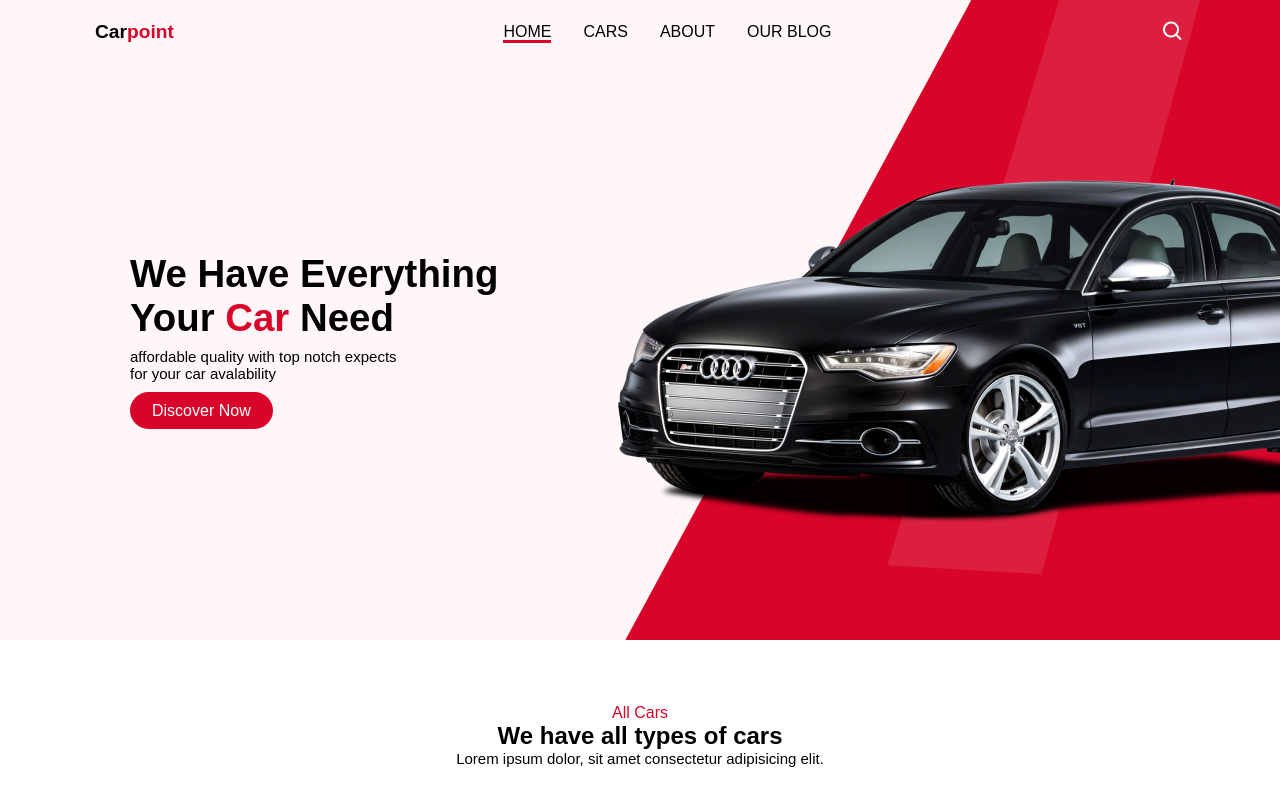
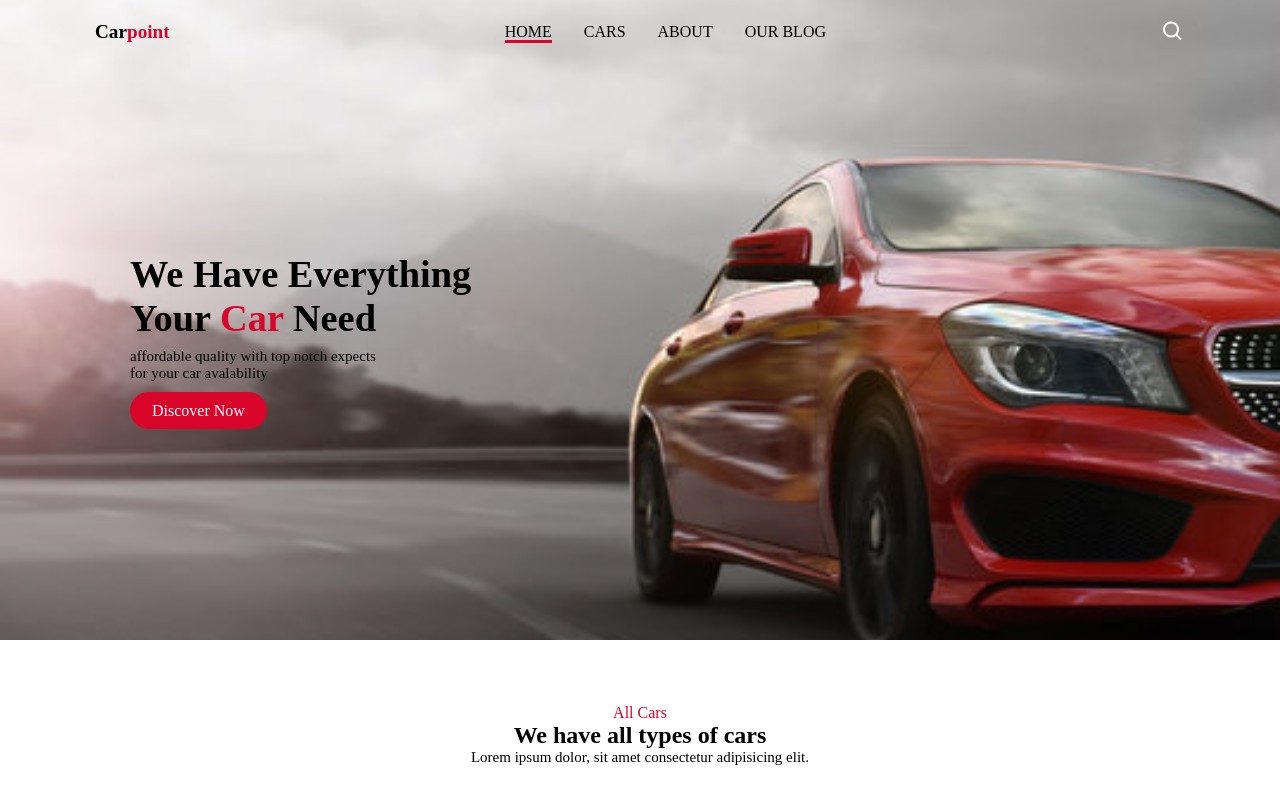
Before and after one commit to ope2tech/carpoint, a plain HTML site: page index.html in a window 1280 px wide. Shown: the top 795 px of the page. Drawn offline with nearby package versions, Linux system fonts and the light colour scheme.

Commit message:
feat: new update

```diff
--- a/styles.css
+++ b/styles.css
@@ -1,7 +1,7 @@
  /* google fonts */
 
 *{
-    font-family: sans-serif;
+    font-family: poppins sans-serif;
     margin: 0;
     padding: 0;
     scroll-padding-top: 1rem;
@@ -121,13 +121,13 @@ header.shadow #search-icon{
         font-size: 1rem;
     }
     .home{
-        max-width: 1350px;
+        max-width: 1300px;
         margin: auto;
         width: 100%;
         min-height: 640px;
         display: flex;
         align-items: center;
-        background:url(img/background-home.png);
+        background: url(img/2p.jpg);
         background-repeat: no-repeat;
         background-size: cover;
         background-position: center left;
```
Also changed, not shown: img/1.927598.jpg (added), img/2p.jpg (added), img/31fe51bd1e42412c86c3e9af5ae2495b.jpeg (added), img/68d2197edbee4972a37eb9e2c29eaa56.jpeg (added), img/p1.jpeg (added), img/p4.jpg (added), img/p5.jpg (added).
